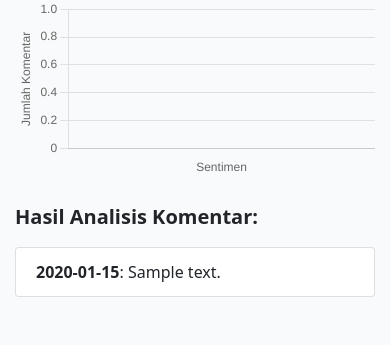
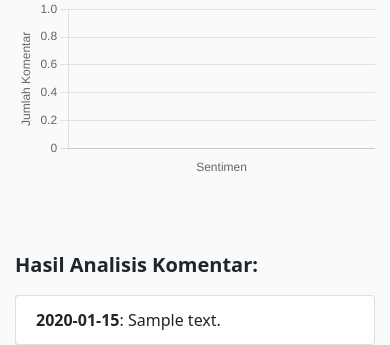
Before and after one commit to PaceKW/FlaskSentiYouTube-CommentAnalyzer, a Flask app: template templates/index.html in a window 390 px wide. Shown: the part 764-1109 px from the top of the page. Before the commit the page ends 1061 px from the top, so only its background shows below. Run offline with Flask 3, Linux system fonts and the light colour scheme; the template is opened without the code that fills it: most values are stand-ins (such as "Sample title", 1, 10 or a date in 2020); some libraries are stand-ins or nearby versions.

Commit message:
update: visualisasi komentar

```diff
--- a/templates/index.html
+++ b/templates/index.html
@@ -1,12 +1,18 @@
 <!DOCTYPE html>
 <html lang="id">
   <head>
-    <meta charset="UTF-8">
-    <meta name="viewport" content="width=device-width, initial-scale=1.0">
+    <meta charset="UTF-8" />
+    <meta name="viewport" content="width=device-width, initial-scale=1.0" />
     <title>Analisis Sentimen Komentar YouTube</title>
-    <link rel="stylesheet" href="https://stackpath.bootstrapcdn.com/bootstrap/4.5.2/css/bootstrap.min.css">
+    <link
+      rel="stylesheet"
+      href="https://stackpath.bootstrapcdn.com/bootstrap/4.5.2/css/bootstrap.min.css"
+    />
     <script src="https://cdn.jsdelivr.net/npm/chart.js"></script>
-    <link href="https://cdn.jsdelivr.net/npm/tailwindcss@2.2.19/dist/tailwind.min.css" rel="stylesheet">
+    <link
+      href="https://cdn.jsdelivr.net/npm/tailwindcss@2.2.19/dist/tailwind.min.css"
+      rel="stylesheet"
+    />
     <style>
       body {
         background-color: #f9fafb; /* Warna latar belakang */
@@ -27,11 +33,22 @@
   </head>
   <body>
     <div class="container mt-5">
-        <h1 class="text-center text-3xl font-bold mb-4">Analisis Sentimen Komentar YouTube</h1>
+      <h1 class="text-center text-3xl font-bold mb-4">
+        Analisis Sentimen Komentar YouTube
+      </h1>
       <form method="POST" class="mt-4 bg-white p-6 rounded shadow-md">
         <div class="form-group">
-                <label for="video_url" class="text-lg font-medium">Masukkan URL Video YouTube:</label>
-                <input type="url" class="form-control border-2 border-gray-300 p-2 rounded-lg" id="video_url" name="video_url" required placeholder="Contoh: https://www.youtube.com/watch?v=dQw4w9WgXcQ">
+          <label for="video_url" class="text-lg font-medium"
+            >Masukkan URL Video YouTube:</label
+          >
+          <input
+            type="url"
+            class="form-control border-2 border-gray-300 p-2 rounded-lg"
+            id="video_url"
+            name="video_url"
+            required
+            placeholder="Contoh: https://www.youtube.com/watch?v=dQw4w9WgXcQ"
+          />
         </div>
         <button type="submit" class="btn btn-custom mt-3">Analisis</button>
       </form>
@@ -41,12 +58,25 @@
         <!-- Kolom Video YouTube -->
         <div class="col-md-6">
           <h2 class="text-xl font-bold">Video YouTube</h2>
-                <iframe width="100%" height="315" src="https://www.youtube.com/embed/{{ video_id }}" frameborder="0" allowfullscreen></iframe>
+          <iframe
+            width="100%"
+            height="315"
+            src="https://www.youtube.com/embed/{{ video_id }}"
+            frameborder="0"
+            allowfullscreen
+          ></iframe>
         </div>
-            <!-- Kolom Analisis -->
+
+        <!-- Kolom Grafik Sentimen -->
         <div class="col-md-6">
           <h2 class="text-xl font-bold">Grafik Sentimen:</h2>
           <canvas id="sentimentChart" width="400" height="200"></canvas>
+        </div>
+      </div>
+
+      <!-- Baris untuk komentar yang dianalisis -->
+      <div class="row mt-5">
+        <div class="col-md-12">
           <h2 class="mt-4 text-xl font-bold">Hasil Analisis Komentar:</h2>
           <ul class="list-group mt-3">
             {% for comment, sentiment in analyzed_comments %}
```
Lines whose indentation alone changed are shown as unchanged.
